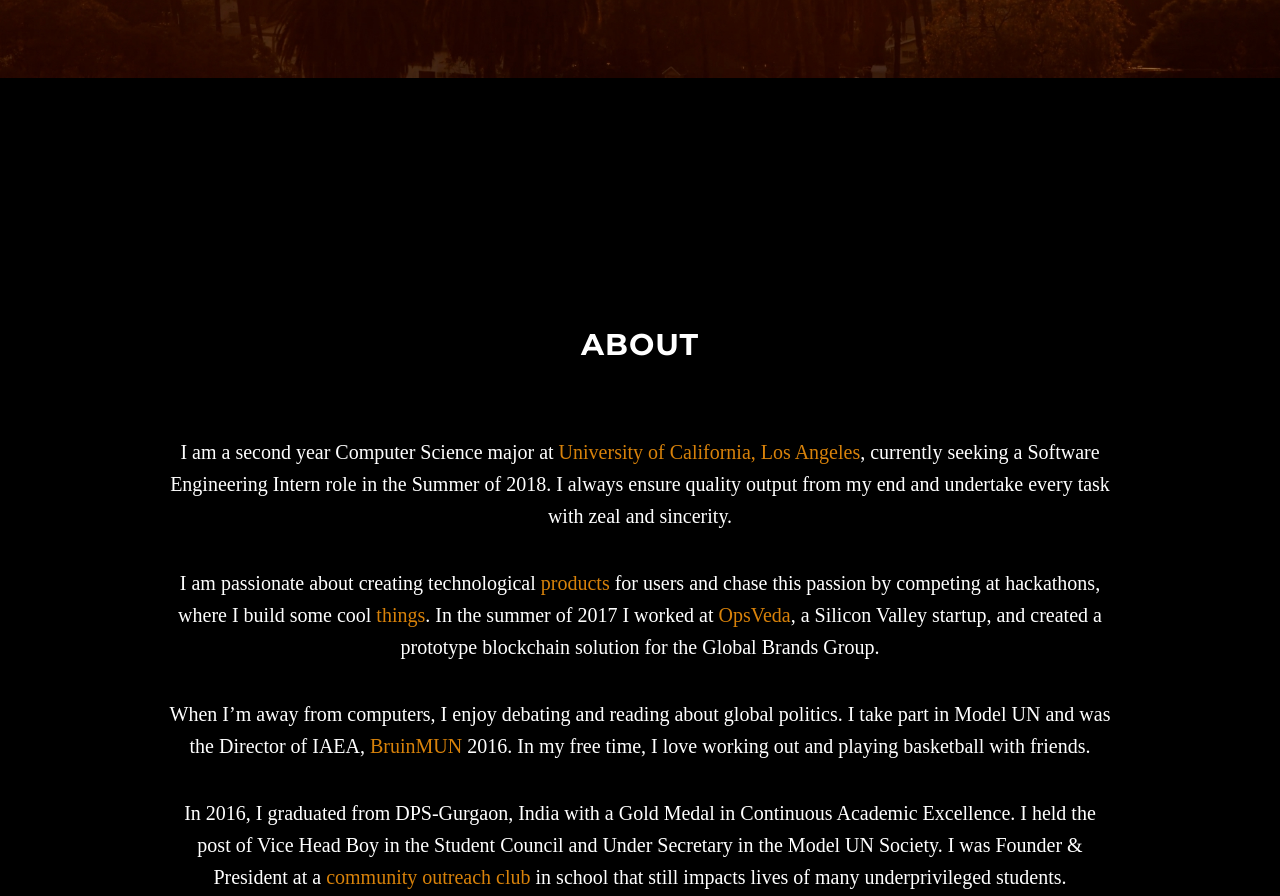
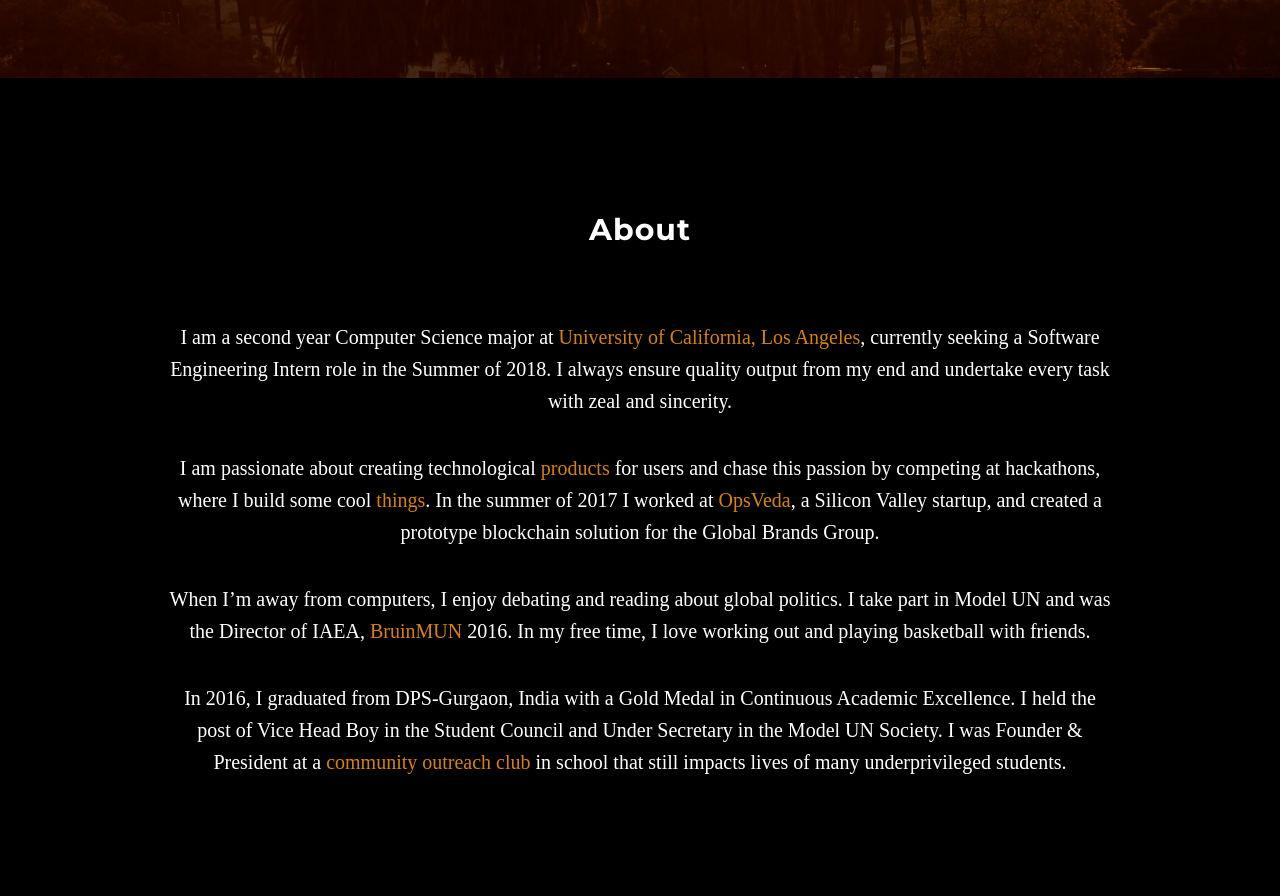
Before and after one commit to divijohri/personal-website, a website: page index.html in a window 1280 px wide. Shown: the part 722-1618 px from the top of the page. Drawn offline with nearby package versions, Linux system fonts and the light colour scheme; some packages are replaced by stand-ins of ours.

Commit message:
css changes

```diff
--- a/css/additionalDivij.css
+++ b/css/additionalDivij.css
@@ -1,3 +1,9 @@
+.opsveda
+{
+  padding-top: 85px;
+  padding-bottom: 92.5px;
+}
+
 .newIntro
 {
   font-family: "Pangram";
@@ -42,7 +48,8 @@ ul.social-buttons li a:active {
   outline: none;
 }
 
-.project-section{
-	background-color: #ffffff;
+/*.project-section{
+	background-color: #fff;
 	width: 100%;
-}
+  height: 100%;
+}*/
--- a/css/grayscale.css
+++ b/css/grayscale.css
@@ -21,9 +21,9 @@ h4,
 h5,
 h6 {
   margin: 0 0 35px;
-  text-transform: uppercase;
+  /*text-transform: uppercase;*/
   font-family: "Montserrat", "Helvetica Neue", Helvetica, Arial, sans-serif;
-  font-weight: 700;
+  font-weight: 500;
   letter-spacing: 1px;
 }
 p {
@@ -223,8 +223,8 @@ a:focus {
   }
 }
 .content-section {
-  padding-top: 100px;
-  padding: 90px 0;
+  padding-top: 0px;
+  padding: 0px 0;
   height: 110%;
 }
 .download-section {
@@ -245,7 +245,7 @@ a:focus {
 }
 @media (min-width: 767px) {
   .content-section {
-    padding-top: 250px;
+    padding-top: 135px;
   }
   .download-section {
     padding: 100px 0;
```
Also changed, not shown: css/grayscale.min.css.
